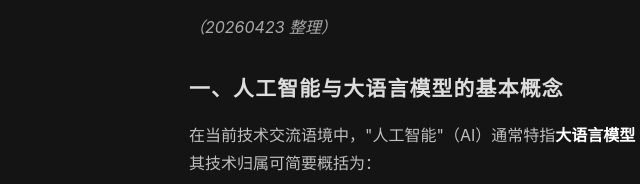
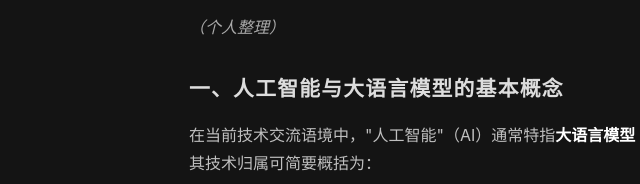
Before and after one commit to AiE1487/personalWebSite, a plain HTML site: page prompt-engineering.html in a window 1280 px wide. Shown: the part 196-380 px from the top of the page, 93-733 px from the left. Drawn offline with Linux system fonts and the light colour scheme.

Commit message:
Update prompt-engineering.html
change few letters

```diff
--- a/prompt-engineering.html
+++ b/prompt-engineering.html
@@ -107,7 +107,7 @@ body {
 
 <div id="main">
 <h1>关于提示词工程的系统性梳理</h1>
-<p><em>（20260423 整理）</em></p>
+<p><em>（个人整理）</em></p>
 
 <h2>一、人工智能与大语言模型的基本概念</h2>
 <p>在当前技术交流语境中，"人工智能"（AI）通常特指<strong>大语言模型</strong>（LLM，Large Language Model）。其技术归属可简要概括为：</p>
```
